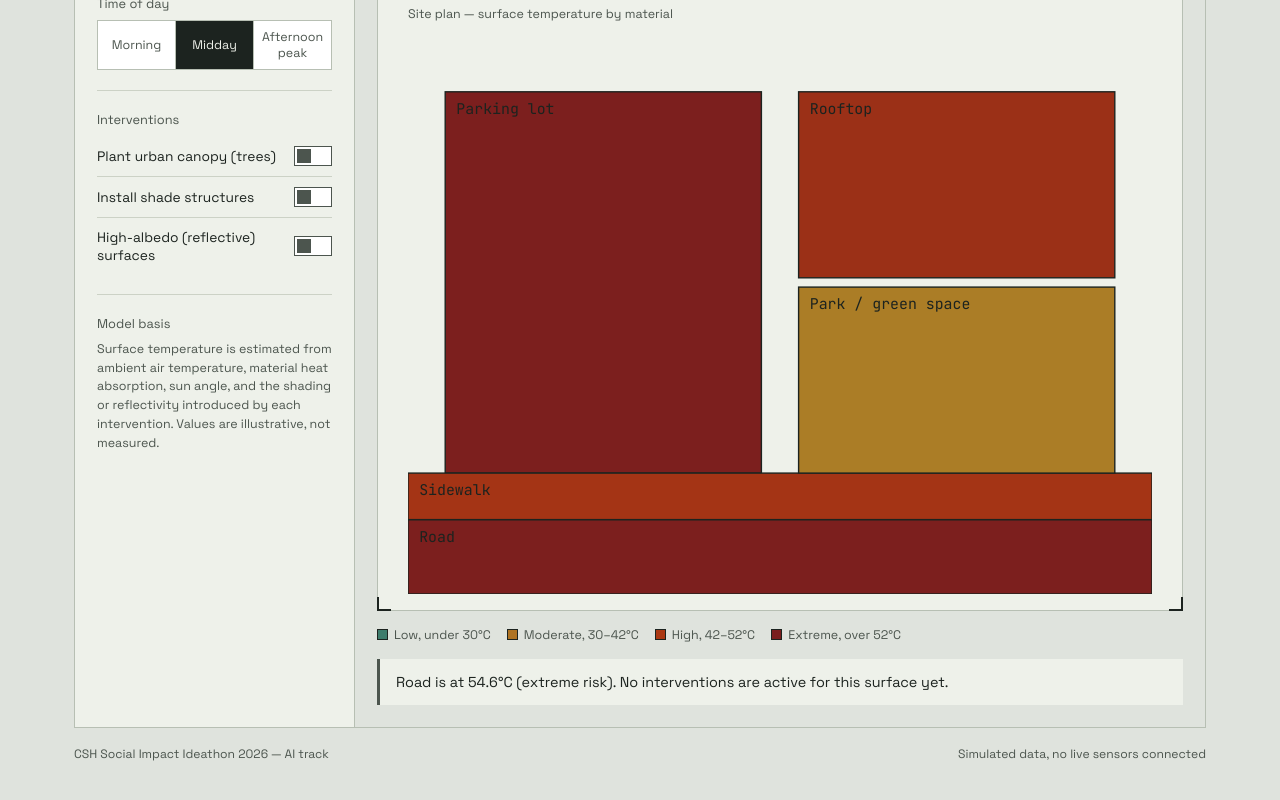
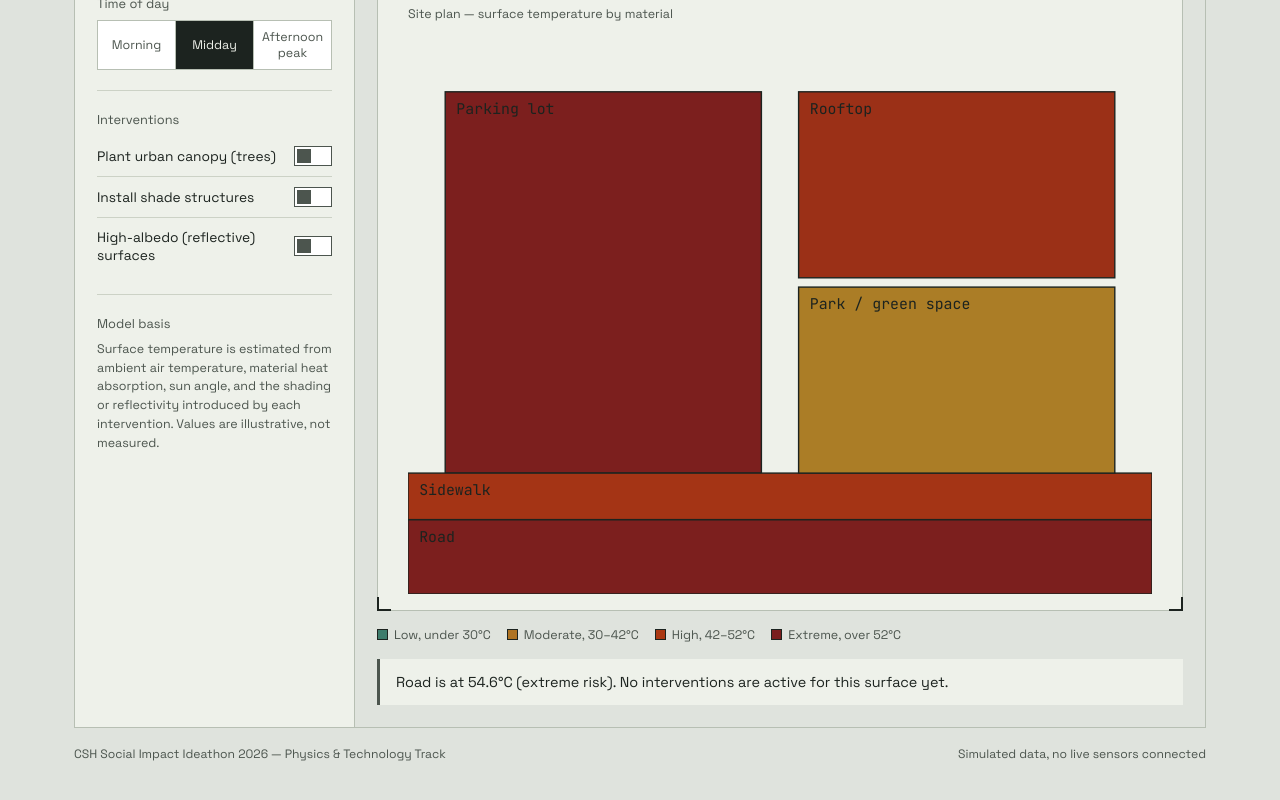
Before and after one commit to spertia/HeatLens, a plain HTML site: page index.html in a window 1280 px wide. Shown: the part 314-1114 px from the top of the page. Drawn offline with Linux system fonts and the light colour scheme.

Commit message:
Update footer track description to Physics & Technology

```diff
--- a/index.html
+++ b/index.html
@@ -123,7 +123,7 @@
   </main>
 
   <footer class="foot">
-    <span>CSH Social Impact Ideathon 2026 — AI track</span>
+    <span>CSH Social Impact Ideathon 2026 — Physics & Technology Track</span>
     <span>Simulated data, no live sensors connected</span>
   </footer>
 
```
